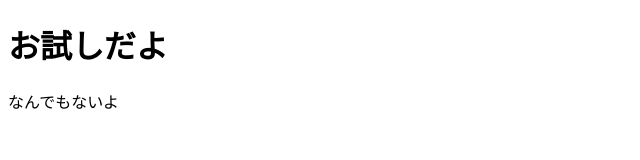
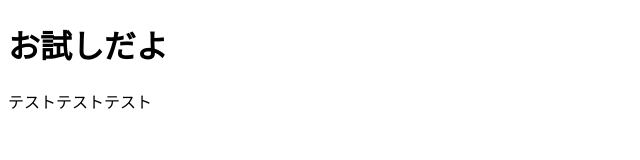
Before and after one commit to a-shiraishi/practice, a plain HTML site: page index.html in a window 1280 px wide. Shown: the full height of the page, 0-640 px from the left. Drawn offline with Linux system fonts and the light colour scheme.

Commit message:
テスト

```diff
--- a/index.html
+++ b/index.html
@@ -8,6 +8,6 @@
 </head>
 <body>
  <h1>お試しだよ</h1>
- <p>なんでもないよ</p>
+ <p>テストテストテスト</p>
 </body>
 </html>
```
